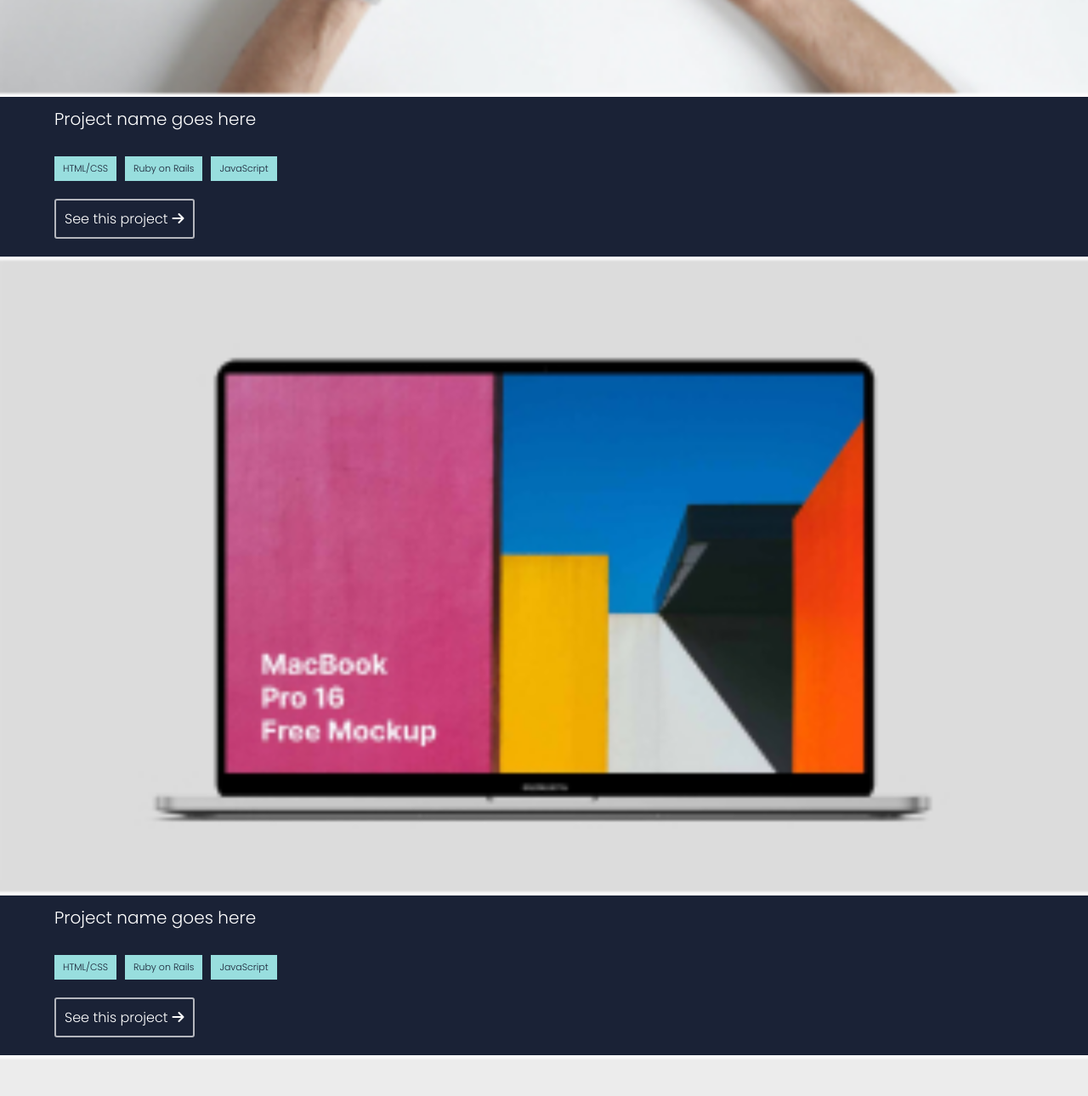
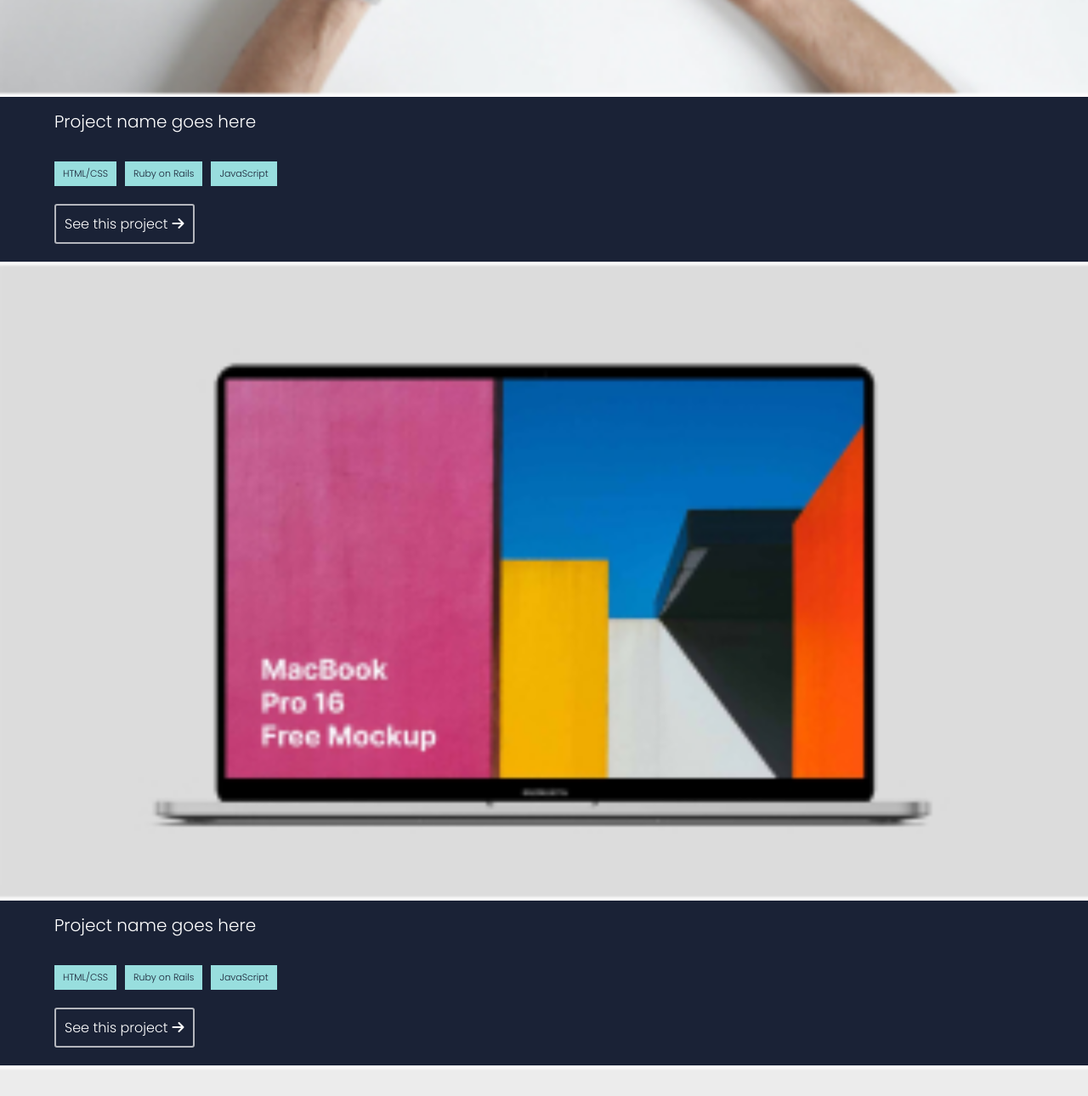
Before and after one commit to GiuseppeTG/Portfolio-Project, a website: page index.html in a window 1280 px wide. Shown: the part 1350-2640 px from the top of the page at 85% size. Drawn offline with nearby package versions, Linux system fonts and the light colour scheme.

Commit message:
Change h2 tags in project for h3 tags

```diff
--- a/index.html
+++ b/index.html
@@ -70,7 +70,7 @@
             <img src="images/project-1.jpg" alt="Hands typing on a macbook pro 13'', a notebook, an orange, a pen and a smartphone">
 
             <div class="single-project-info">
-              <h2>Project name goes here</h2>
+              <h3>Project name goes here</h3>
             <ul>
               <li>HTML/CSS</li>
               <li>Ruby on Rails</li>
@@ -90,7 +90,7 @@
             <img class="project" src="images/project-2.jpg" alt="macbook pro 16 frontal view">
 
             <div class="single-project-info">
-                  <h2>Project name goes here</h2>
+                  <h3>Project name goes here</h3>
                 <ul>
                   <li>HTML/CSS</li>
                   <li>Ruby on Rails</li>
@@ -104,7 +104,7 @@
             <img src="images/project-3.jpg" alt="macbook pro 16 frontal view and a smartphone">
 
             <div class="single-project-info">
-              <h2>Project name goes here</h2>
+              <h3>Project name goes here</h3>
             <ul>
               <li>HTML/CSS</li>
               <li>Ruby on Rails</li>
@@ -120,7 +120,7 @@
             <img src="images/project-4.jpg" alt="macbook pro 16">
 
             <div class="single-project-info">
-              <h2>Project name goes here</h2>
+              <h3>Project name goes here</h3>
             <ul>
               <li>HTML/CSS</li>
               <li>Ruby on Rails</li>
@@ -134,7 +134,7 @@
             <img src="images/project-5.jpg" alt="macbook pro 16 standing on its corner">
 
             <div class="single-project-info">
-              <h2>Project name goes here</h2>
+              <h3>Project name goes here</h3>
             <ul>
               <li>HTML/CSS</li>
               <li>Ruby on Rails</li>
@@ -154,7 +154,7 @@
             <img class="project-image" src="images/project-6.jpg" alt="macbook pro 16 with smartphone">
 
             <div class="single-project-info">
-              <h2 class="project-name">Project name goes here</h2>
+              <h3 class="project-name">Project name goes here</h3>
             <ul class="languages-list">
               <li>HTML/CSS</li>
               <li>Ruby on Rails</li>
--- a/styles.css
+++ b/styles.css
@@ -133,7 +133,7 @@
   width: 100%;
 }
 
-.project-container h2 {
+.project-container h3 {
   font-family: 'Poppins', sans-serif;
   font-size: 20px;
   font-weight: 300;
```
